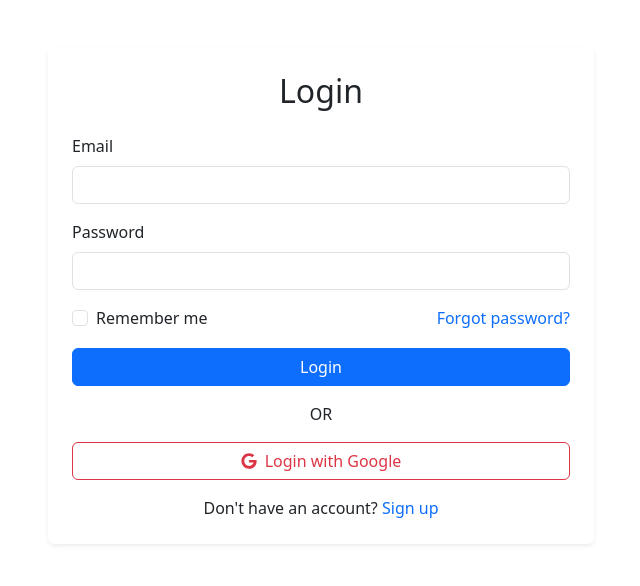
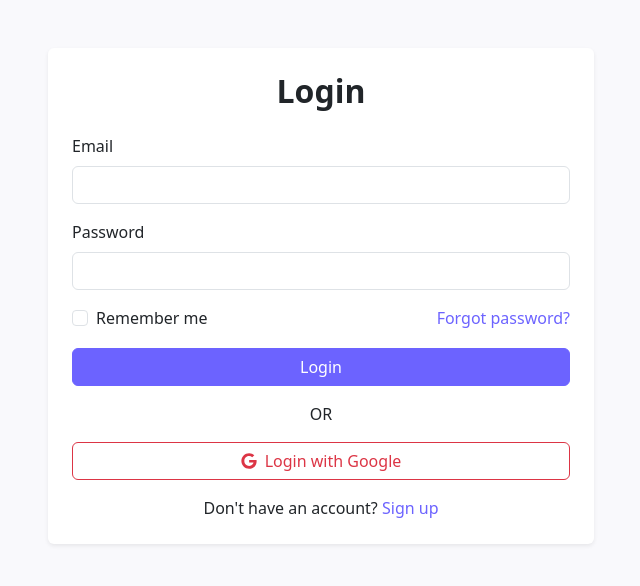
Before and after one commit to Samu444/GirlCode.LMS, a React (Create React App) app: page /login in a window 1280 px wide. Shown: the top 586 px of the page, without its empty margins (319-959 px from the left). Built offline with nearby package versions, Linux system fonts and the light colour scheme.

Commit message:
Styled login page

```diff
--- /dev/null
+++ b/src/pages/Login.css
@@ -0,0 +1,38 @@
+/* src/styles/Login.css */
+
+.login-page {
+  background-color: #f9f9fc;
+}
+
+.login-page .bg-white {
+  border-radius: 8px;
+  box-shadow: 0 0 12px rgba(0, 0, 0, 0.1);
+}
+
+.login-page h2 {
+  font-weight: 600;
+}
+
+.login-page .btn-primary {
+  background-color: #6c63ff;
+  border-color: #6c63ff;
+  font-weight: 500;
+}
+
+.login-page .btn-primary:hover {
+  background-color: #574dcf;
+  border-color: #574dcf;
+}
+
+.login-page .btn-outline-danger {
+  font-weight: 500;
+  border-width: 1.5px;
+}
+
+.login-page a {
+  color: #6c63ff;
+}
+
+.login-page a:hover {
+  text-decoration: underline;
+}
--- a/src/pages/Login.jsx
+++ b/src/pages/Login.jsx
@@ -9,6 +9,7 @@ import {
 } from "firebase/auth";
 import { doc, getDoc } from "firebase/firestore";
 import { auth, db } from "../firebase";
+import './Login.css';
 
 function Login() {
   const [formData, setFormData] = useState({
```
